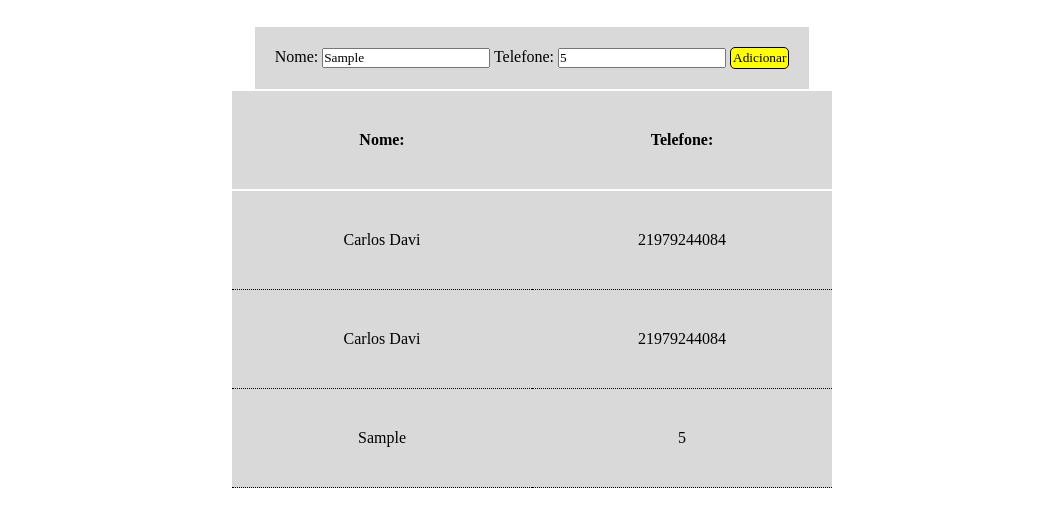
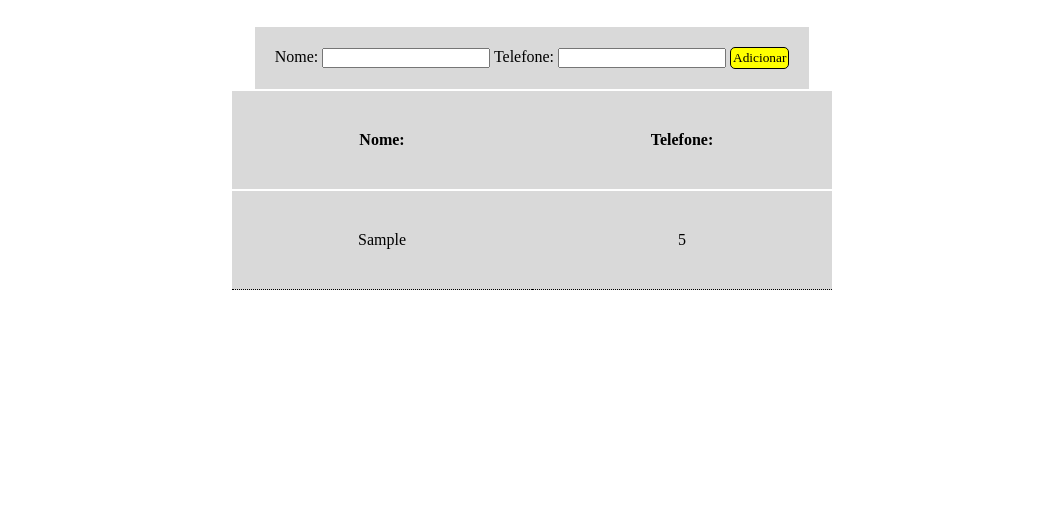
Before and after one commit to Carlos-d4vi/Praticando-1-Agenda, a plain HTML site: page index.html in a window 1280 px wide. Both pictures are taken after typing "Sample", "5" into the empty fields and a click on the button "Adicionar". Shown: the part 150-676 px from the top of the page, without its empty margins (108-1171 px from the left). Drawn offline with Linux system fonts and the light colour scheme; a web font is replaced by a local one.

Commit message:
Adicionando verificação de campos

```diff
--- a/index.html
+++ b/index.html
@@ -25,14 +25,6 @@
                 </tr>
             </thead>
             <tbody>
-                <tr>
-                    <td>Carlos Davi</td>
-                    <td>21979244084</td>
-                </tr>
-                <tr>
-                    <td>Carlos Davi</td>
-                    <td>21979244084</td>
-                </tr>
             </tbody>
         </table>
     </div>
--- a/script.js
+++ b/script.js
@@ -13,9 +13,19 @@ form.addEventListener('submit', (e) => {
     const tr = document.createElement('tr')
 
 
-    nomeTd.textContent = nomeInput.value
-    telefoneTd.textContent = telefoneInput.value
+    if(nomeInput.value && telefoneInput.value != ''){
+        nomeTd.textContent = nomeInput.value
+        telefoneTd.textContent = telefoneInput.value
 
-    tbody.append(tr)
-    tr.append(nomeTd, telefoneTd)
+        nomeInput.value = ''
+        telefoneInput.value = ''
+
+        tbody.append(tr)
+        tr.append(nomeTd, telefoneTd)
+
+    }else{
+        alert('Preencha os campos')
+    }
+
+
 })
```
